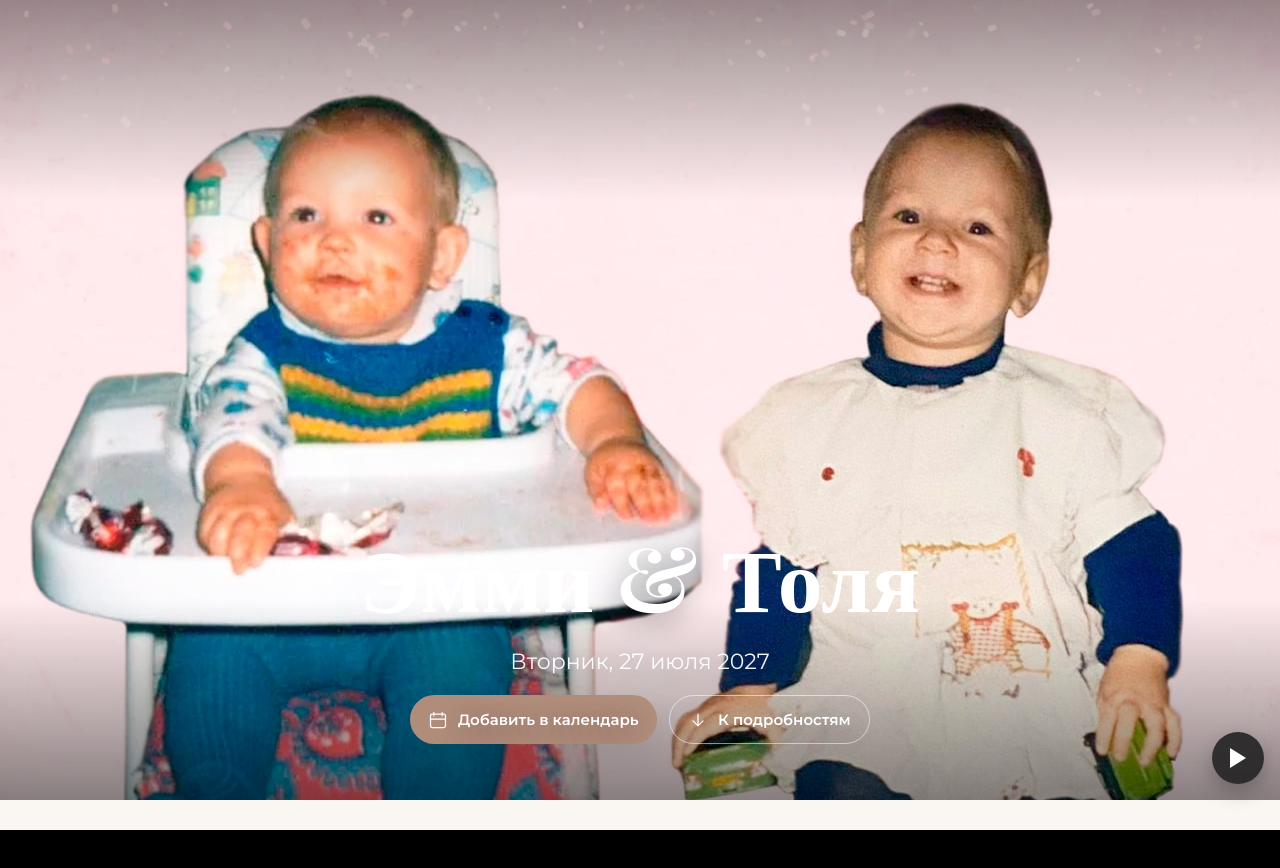
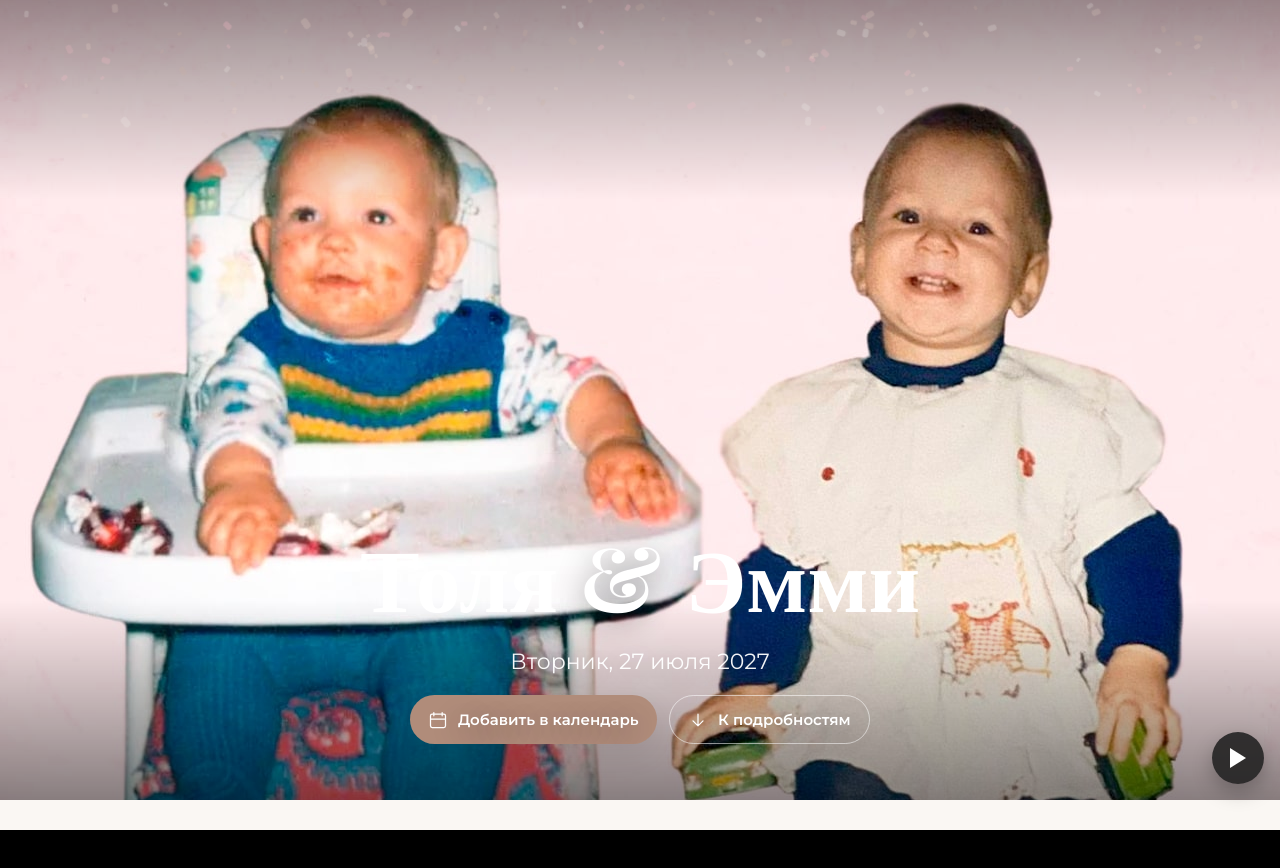
Before and after one commit to toliacherkashin/swadba-site, a plain HTML site: page index_old.html in a window 1280 px wide. Shown: the top 868 px of the page. Drawn offline with nearby package versions, Linux system fonts and the light colour scheme.

Commit message:
Update index_old.html

```diff
--- a/index_old.html
+++ b/index_old.html
@@ -872,7 +872,7 @@
                 <div class="gradient-top"></div>
                 <div class="gradient-bottom"></div>
                 <div class="intro-title wrap">
-                    <div class="names"><button id="nameEmmi" class="name-btn" type="button" aria-label="Эмми">Эмми</button><span class="amp" aria-hidden="true">&nbsp;&amp;&nbsp;</span><button id="nameTolya" class="name-btn" type="button" aria-label="Толя">Толя</button></div>
+                    <div class="names"><button id="nameTolya" class="name-btn" type="button" aria-label="Толя">Толя</button><span class="amp" aria-hidden="true">&nbsp;&amp;&nbsp;</span><button id="nameEmmi" class="name-btn" type="button" aria-label="Эмми">Эмми</button></div>
                     <!-- TODO: замените дату -->
                     <div class="date"><time datetime="2027-07-27">Вторник, 27 июля 2027</time></div>
                     <!-- Кнопка: Добавить в календарь -->
```
